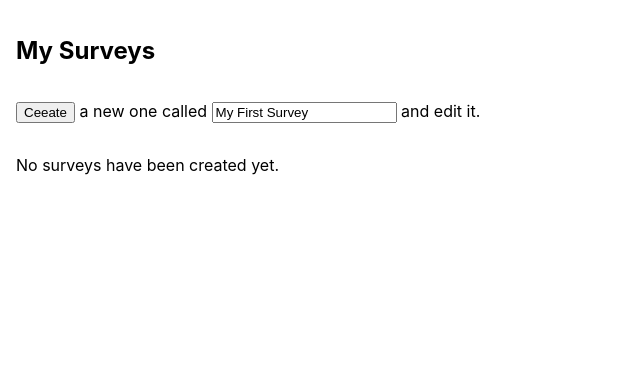
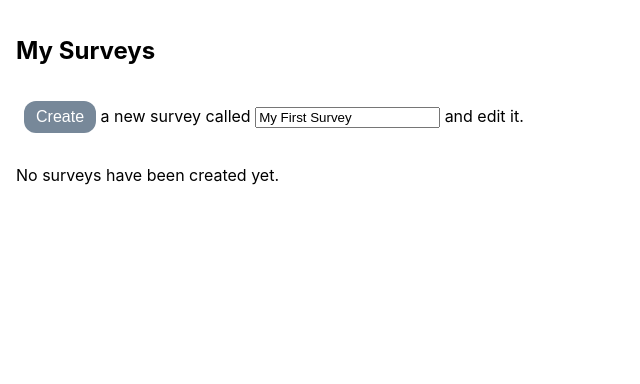
Before and after one commit to tsv2013/surveyjs-django, a Django app: page /surveys/ in a window 1280 px wide. Shown: the part 40-424 px from the top of the page, without its empty margins (0-640 px from the left). Run offline with Django 3.2, Linux system fonts and the light colour scheme; data that the repository does not hold is empty.

Commit message:
Added styling to the create button

```diff
--- a/service/templates/service/surveys.html
+++ b/service/templates/service/surveys.html
@@ -22,7 +22,7 @@ My Surveys
 
     <form class="new-survey-form" method="post" action="/surveys/">
         {% csrf_token %}
-        <button>Ceeate</button><span> a new one called </span><input name="name" value="My First Survey"/><span> and edit it.</span>
+        <button class="table-action">Create</button><span> a new survey called </span><input name="name" value="My First Survey"/><span> and edit it.</span>
     </form>
 
     {% if survey_list %}
```
